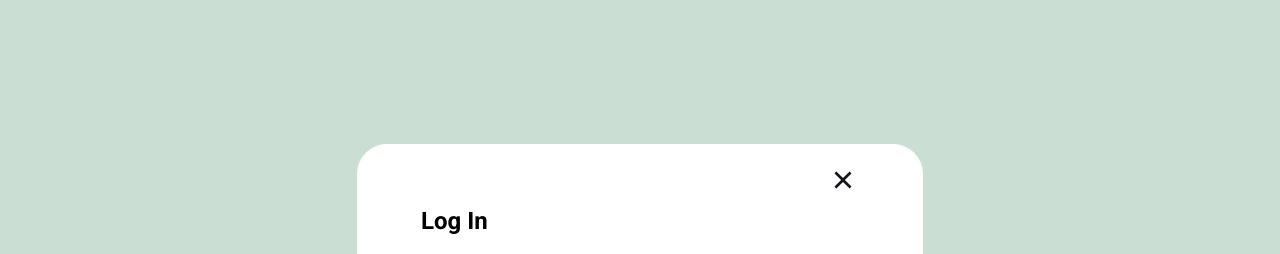
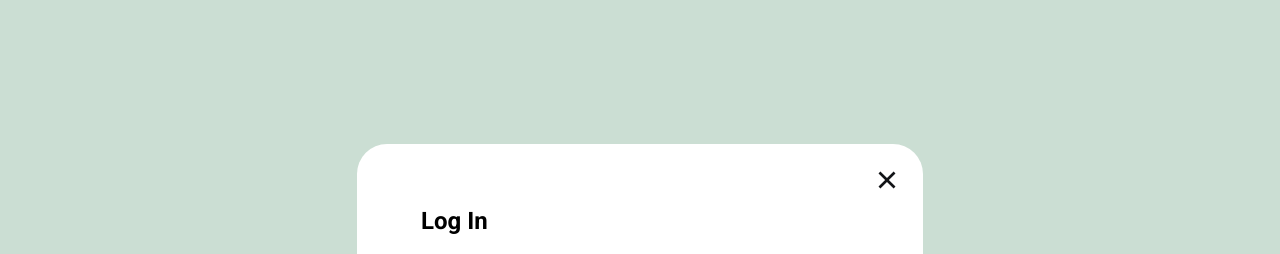
Before and after one commit to Mariia-Petlovana-91/Teachers, a React (Vite) app: page / in a window 1280 px wide. Both pictures are taken after a click on the button "Log in". Shown: the top 254 px of the page. Built offline with nearby package versions, Linux system fonts and the light colour scheme; no server answers.

Commit message:
edit position popup close btn

```diff
--- a/src/styles/components/_popup.scss
+++ b/src/styles/components/_popup.scss
@@ -14,24 +14,26 @@
   @extend %flexCenter;
 
   &__modal {
+    position: relative;
     padding: 20px;
     background-color: vars.$white;
     border-radius: 30px;
   }
 
   &__btn--icon {
+    position: absolute;
+    top: 20px;
+    right: 20px;
     @extend %flexCenter;
-    margin-left: auto;
     padding: 0px;
     width: 32px;
     height: 32px;
-    margin-bottom: 12px;
   }
 }
 
 @media screen and (min-width: 768px) {
   .popup__modal {
-    padding: 20px 64px 64px 64px;
+    padding: 64px 64px 64px 64px;
     max-width: 566px;
   }
 }
```
Also changed, not shown: public/login.png (deleted), public/register.png (deleted).
